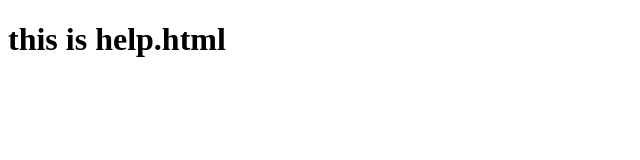
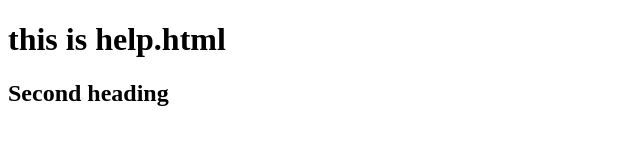
Before and after one commit to Sina-shafiee/zinary-4-2, a plain HTML site: page help.html in a window 1280 px wide. Shown: the whole page, without its empty margins (0-640 px from the left). Drawn offline with Linux system fonts and the light colour scheme.

Commit message:
added h2

```diff
--- a/help.html
+++ b/help.html
@@ -7,5 +7,6 @@
     </head>
     <body>
         <h1>this is help.html</h1>
+        <h2>Second heading</h2>
     </body>
 </html>
```
